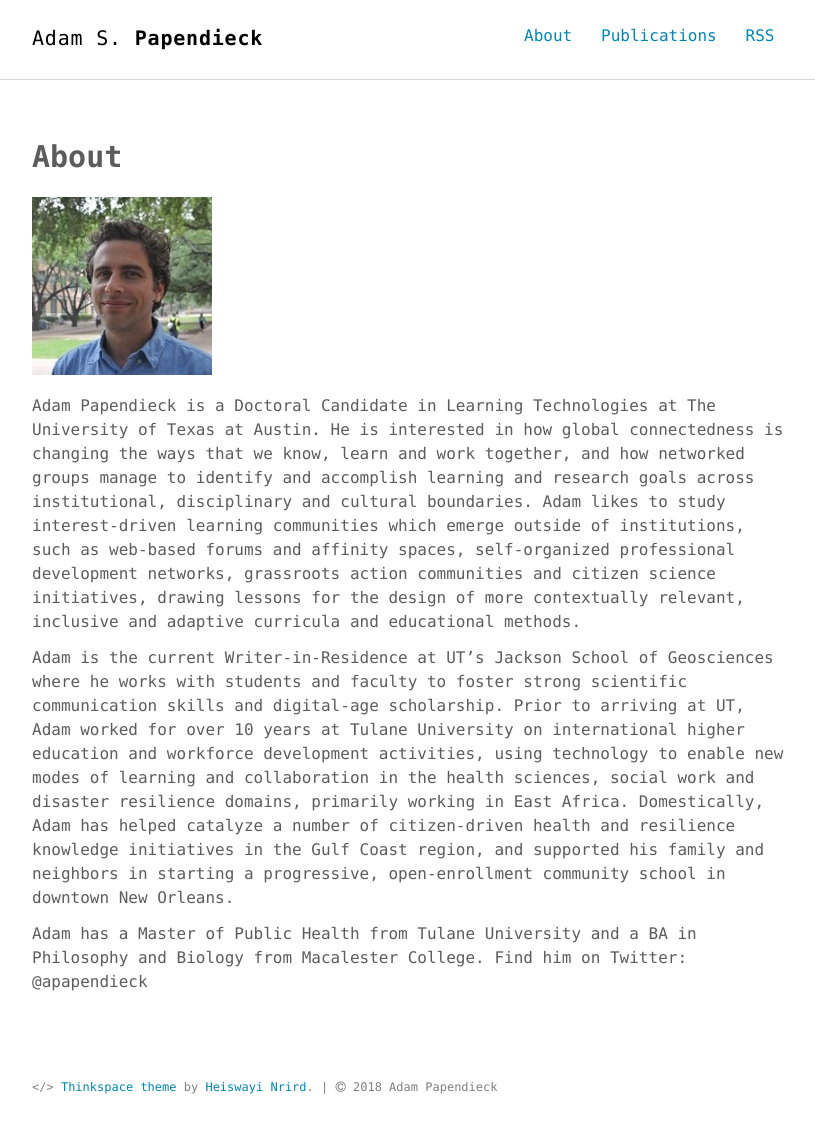
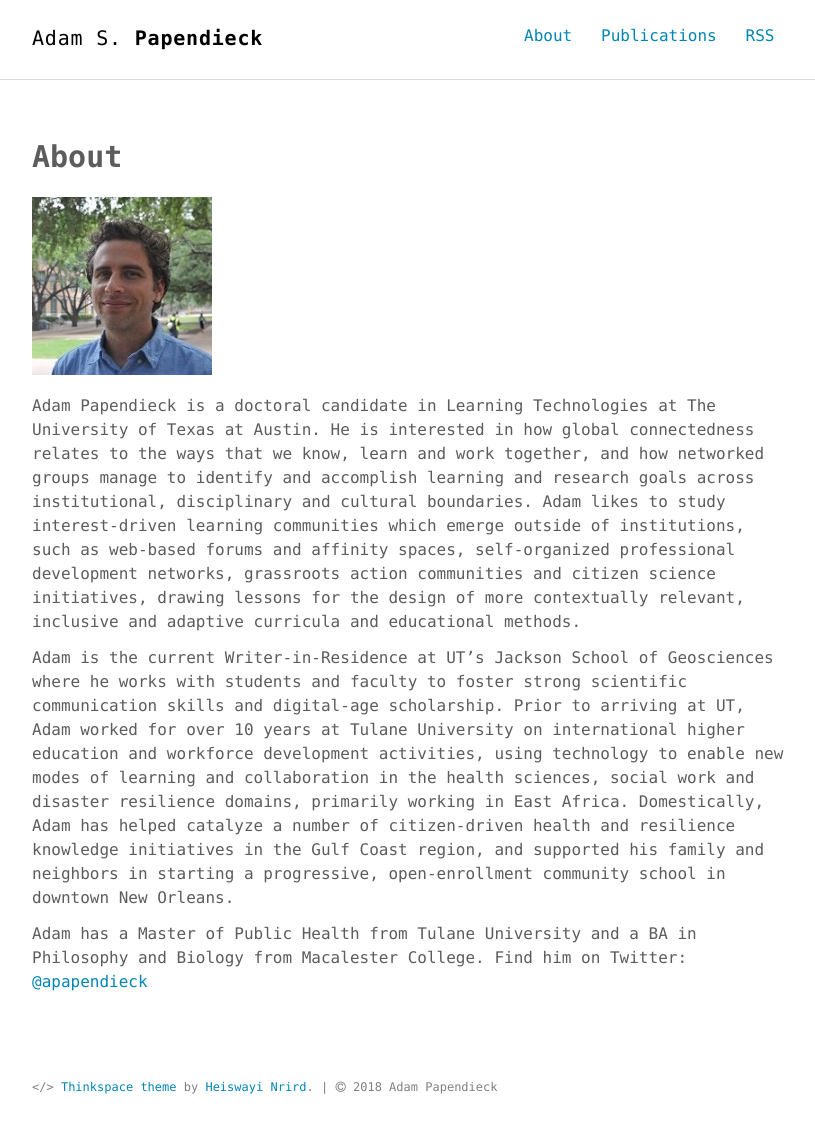
Before and after one commit to apapendieck/apapendieck.github.io, a Jekyll site: the page built from about.md, in a window 1280 px wide. Shown: the whole page, without its empty margins (232-1047 px from the left). Built offline with Jekyll 4.4.1, drawn with Linux system fonts in a browser that asks for light colours.

Commit message:
Update about.md

```diff
--- a/about.md
+++ b/about.md
@@ -7,9 +7,8 @@ published: true
 
 ![Adam Papendieck]({{site.baseurl}}/DSC_9363-2-300x199-sq180.jpg)
 
-
-Adam Papendieck is a Doctoral Candidate in Learning Technologies at The University of Texas at Austin. He is interested in how global connectedness is changing the ways that we know, learn and work together, and how networked groups manage to identify and accomplish learning and research goals across institutional, disciplinary and cultural boundaries. Adam likes to study interest-driven learning communities which emerge outside of institutions, such as web-based forums and affinity spaces, self-organized professional development networks, grassroots action communities and citizen science initiatives, drawing lessons for the design of more contextually relevant, inclusive and adaptive curricula and educational methods.
+Adam Papendieck is a doctoral candidate in Learning Technologies at The University of Texas at Austin. He is interested in how global connectedness relates to the ways that we know, learn and work together, and how networked groups manage to identify and accomplish learning and research goals across institutional, disciplinary and cultural boundaries. Adam likes to study interest-driven learning communities which emerge outside of institutions, such as web-based forums and affinity spaces, self-organized professional development networks, grassroots action communities and citizen science initiatives, drawing lessons for the design of more contextually relevant, inclusive and adaptive curricula and educational methods.
 
 Adam is the current Writer-in-Residence at UT’s Jackson School of Geosciences where he works with students and faculty to foster strong scientific communication skills and digital-age scholarship. Prior to arriving at UT, Adam worked for over 10 years at Tulane University on international higher education and workforce development activities, using technology to enable new modes of learning and collaboration in the health sciences, social work and disaster resilience domains, primarily working in East Africa.  Domestically, Adam has helped catalyze a number of citizen-driven health and resilience knowledge initiatives in the Gulf Coast region, and supported his family and neighbors in starting a progressive, open-enrollment community school in downtown New Orleans.
 
-Adam has a Master of Public Health from Tulane University and a BA in Philosophy and Biology from Macalester College.  Find him on Twitter: @apapendieck
+Adam has a Master of Public Health from Tulane University and a BA in Philosophy and Biology from Macalester College.  Find him on Twitter: [@apapendieck](https://twitter.com/apapendieck "@apapendieck on Twitter")
```
